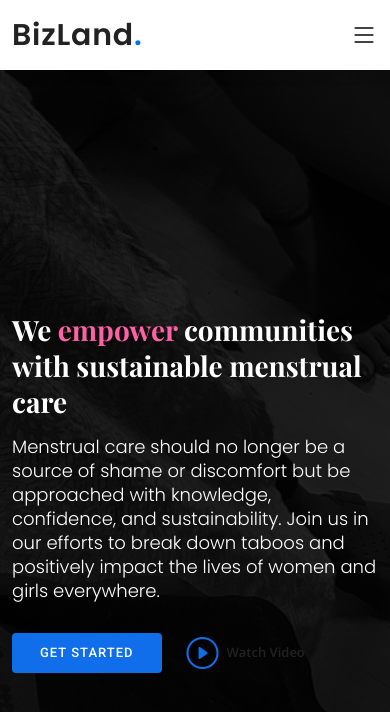
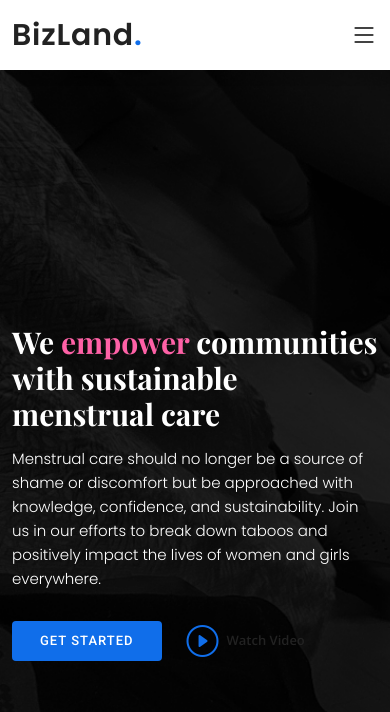
Before and after one commit to darksouul/titlifoundation2, a plain HTML site: page index.html in a window 390 px wide. Shown: the top 712 px of the page. Drawn offline with nearby package versions, Linux system fonts and the light colour scheme.

Commit message:
Update style.css

```diff
--- a/assets/css/style.css
+++ b/assets/css/style.css
@@ -559,12 +559,12 @@ h6 {
   }
 
   #hero h1 {
-    font-size: 28px;
+    font-size: 30px;
     line-height: 36px;
   }
 
   #hero h2 {
-    font-size: 18px;
+    font-size: 15px;
     line-height: 24px;
     margin-bottom: 30px;
   }
```
